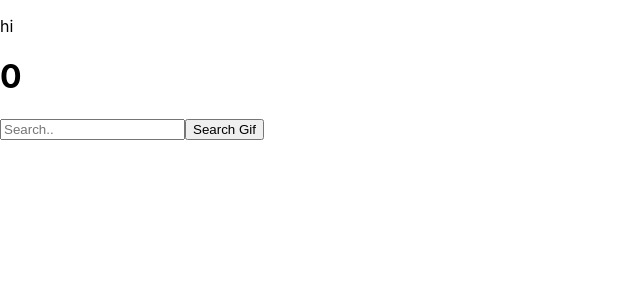
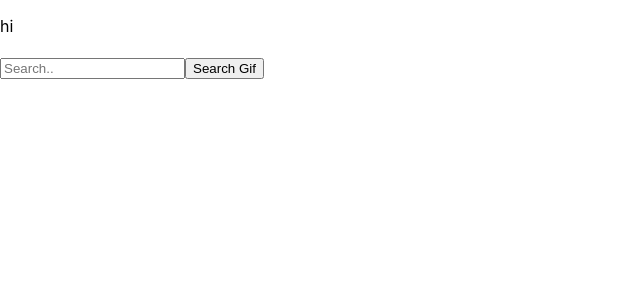
Before and after one commit to WHuang-dot/Assignment7, a React (Create React App) app: page / in a window 1280 px wide. Shown: the top 300 px of the page, without its empty margins (0-640 px from the left). Built offline with nearby package versions, Linux system fonts and the light colour scheme.

Commit message:
added searchfield and gifs

```diff
--- a/src/App.js
+++ b/src/App.js
@@ -1,15 +1,19 @@
 import logo from './logo.svg';
-import { useState } from 'react/cjs/react.production.min';
+import { useState } from 'react';
 import SearchField from './SearchField';
+import Gif from './Gif';
 
  function App(){
+
+  const [gif,setGif] = useState([])
 
   return (
     <>
     <div>
       <p>hi</p>
     </div>
-    <SearchField/>
+    <SearchField data = {gif.data} setData = {setGif}/>
+    <Gif data = {gif.data} setData = {setGif}/>
     </>
   )
 }
--- /dev/null
+++ b/src/Gif.js
@@ -0,0 +1,12 @@
+import React, { Component } from 'react'
+
+export default function Gif({data}) {
+    console.log(data)
+    return (
+        <div>
+            {data && data.map(item => {
+                return <img src= {item.images.downsized.url}/>
+            })}
+        </div>
+    )
+}
--- a/src/SearchField.js
+++ b/src/SearchField.js
@@ -1,23 +1,24 @@
 import axios from 'axios'
 import React, {useState} from 'react'
+import Gif from './Gif'
 
-const SearchField = () => {
+const SearchField = ({data,setData}) => {
 
-    const [keyword,setKeyword] = useState(0)
+    const [keyword,setKeyword] = useState('')
 
     const searchGif = () =>{
-        console.log(keyword)
         axios.get(`http://api.giphy.com/v1/gifs/search?q=${keyword}&api_key=9oAAgv5PsztE1QPOPVuCqoSCnOEjdwQe`).then(
             (response) =>{
-            console.log(response.data.data[0].images.original.url)
+            setData(response.data)
             }
         )
     }
 
     function getKeyword(e) {
         setKeyword(e.target.value)
-        console.log(e.target.value)
     }
+
+    console.log(data)
 
      return(
         <>
```
